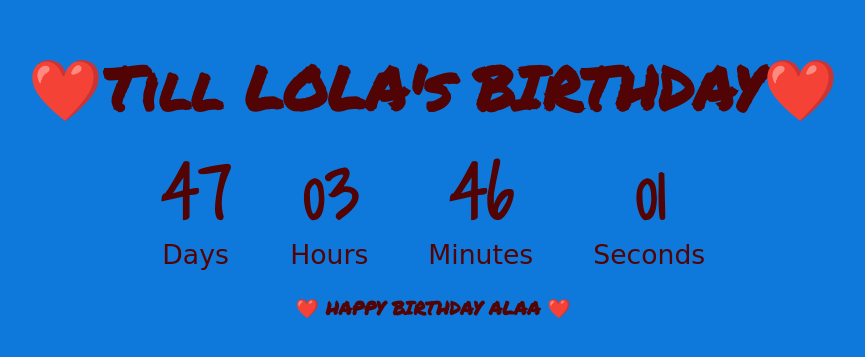
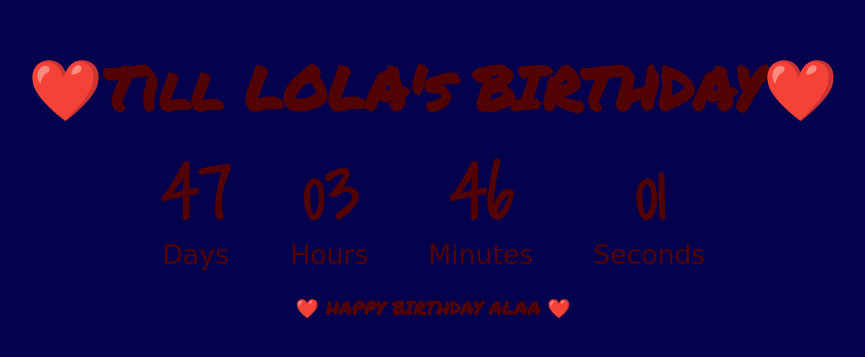
Before and after one commit to tillbd/2345kdndfkejf, a plain HTML site: page index.html in a window 1280 px wide. Shown: the part 133-490 px from the top of the page, without its empty margins (207-1072 px from the left). Drawn offline with Linux system fonts and the light colour scheme.

Commit message:
Update style.css

```diff
--- a/style.css
+++ b/style.css
@@ -20,7 +20,7 @@ body {
 	margin: 0;
 	overflow: hidden;
 	color: #520303;
-	background-color:#0f79db;
+	background-color:#04024d;
 }
 
 h1 {
```
